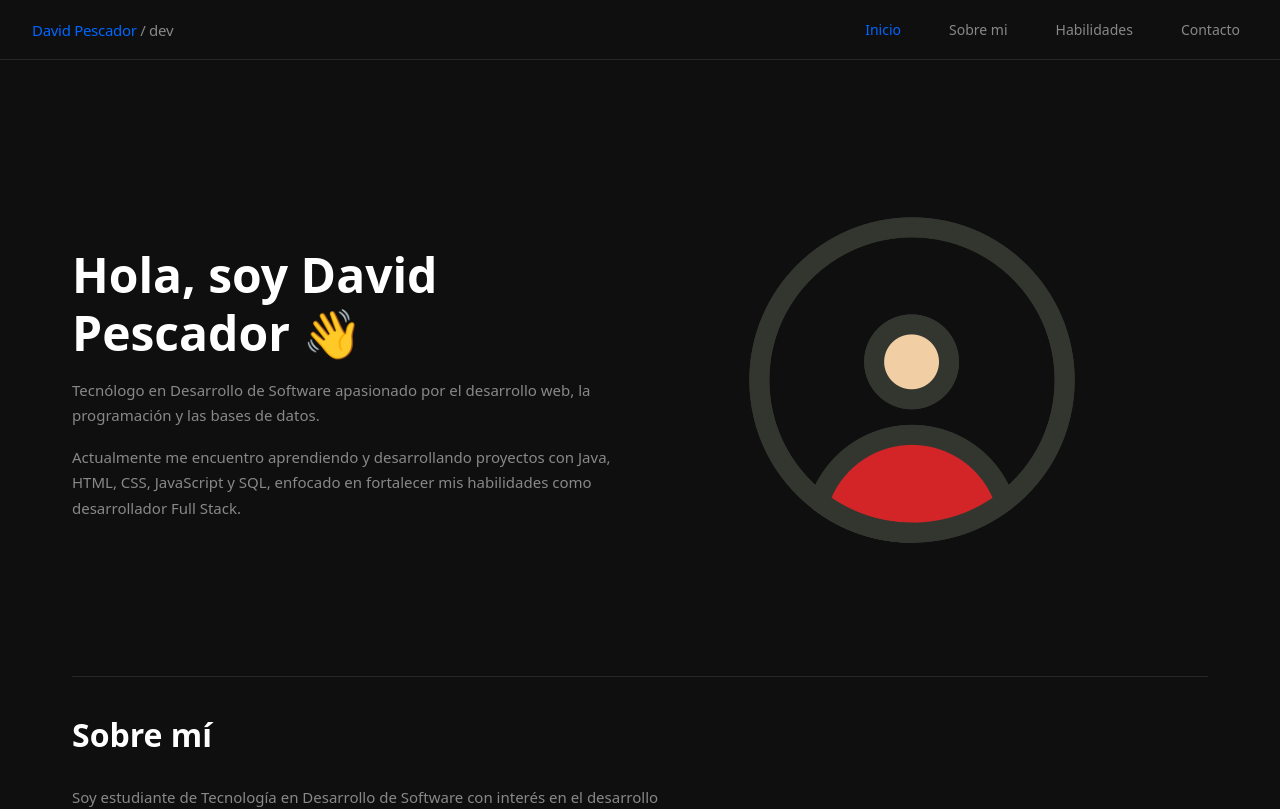
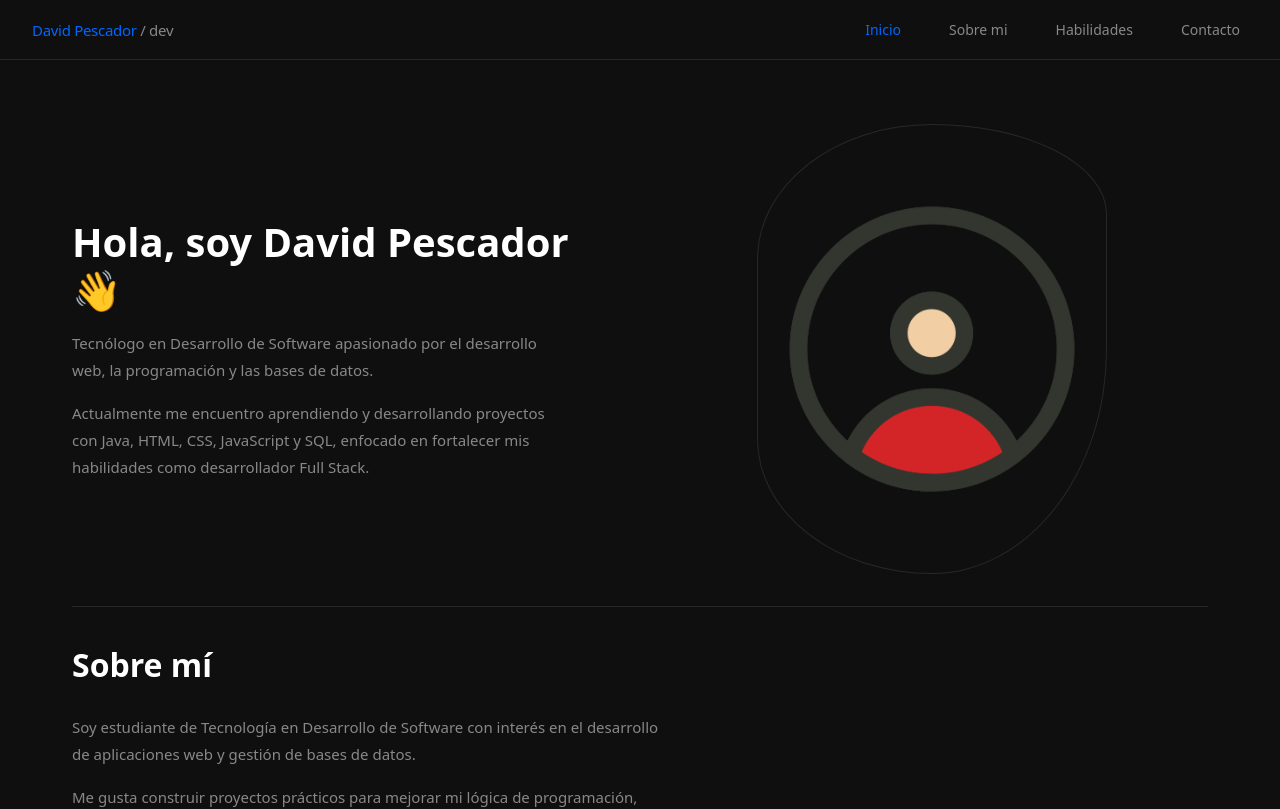
Before and after one commit to durandavid159-art/React, a React (Vite) app in the folder first-app/: page / in a window 1280 px wide. Shown: the top 809 px of the page. Built offline with nearby package versions, Linux system fonts and the light colour scheme.

Commit message:
DP se modifican algunos estilos en el  hero como el titulo y tamaño de la letra y tambien se modifica el css de Profile de la imagen

```diff
--- a/first-app/src/components/Hero/Hero.css
+++ b/first-app/src/components/Hero/Hero.css
@@ -4,10 +4,11 @@
     flex-direction: column;
     justify-content: center;
     gap: 1rem;
+    padding: 2rem 0;
 }
 
 .hero h1 {
-    font-size: 3rem;
+    font-size: 2.5rem;
     font-weight: 700;
     color: var(--text-primary);
     line-height: 1.2;
@@ -16,5 +17,10 @@
 .hero p {
     font-size: 15px;
     color: var(--text-secondary);
-    line-height: 1.7;
+    line-height: 1.8;
+    max-width: 500px;
 }
+
+.hero span {
+    color: var(--accent);
+}
--- a/first-app/src/components/ProfileImage/ProfileImage.css
+++ b/first-app/src/components/ProfileImage/ProfileImage.css
@@ -0,0 +1,16 @@
+.profile-image {
+    grid-area: image;
+    display: flex;
+    align-items: center;
+    justify-content: center;
+}
+
+.profile-image img {
+    width: 100%;
+    max-width: 350px;
+    height: 450px;
+    object-fit: cover;
+    object-position: top;
+    border-radius: 50% 50% 50% 50% / 30% 20% 50% 30%;
+    border: 0.5px solid var(--border);
+}
```
